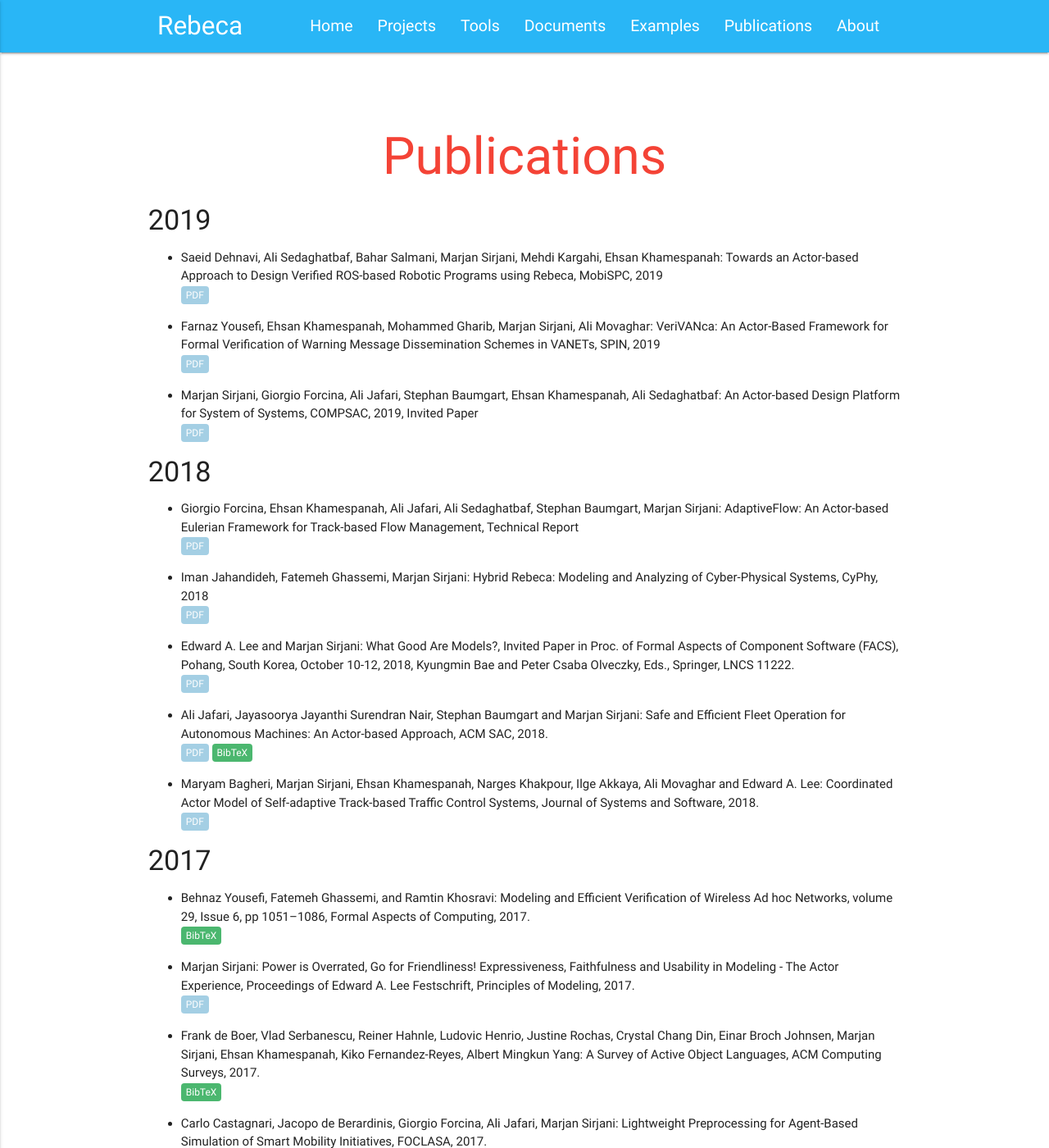
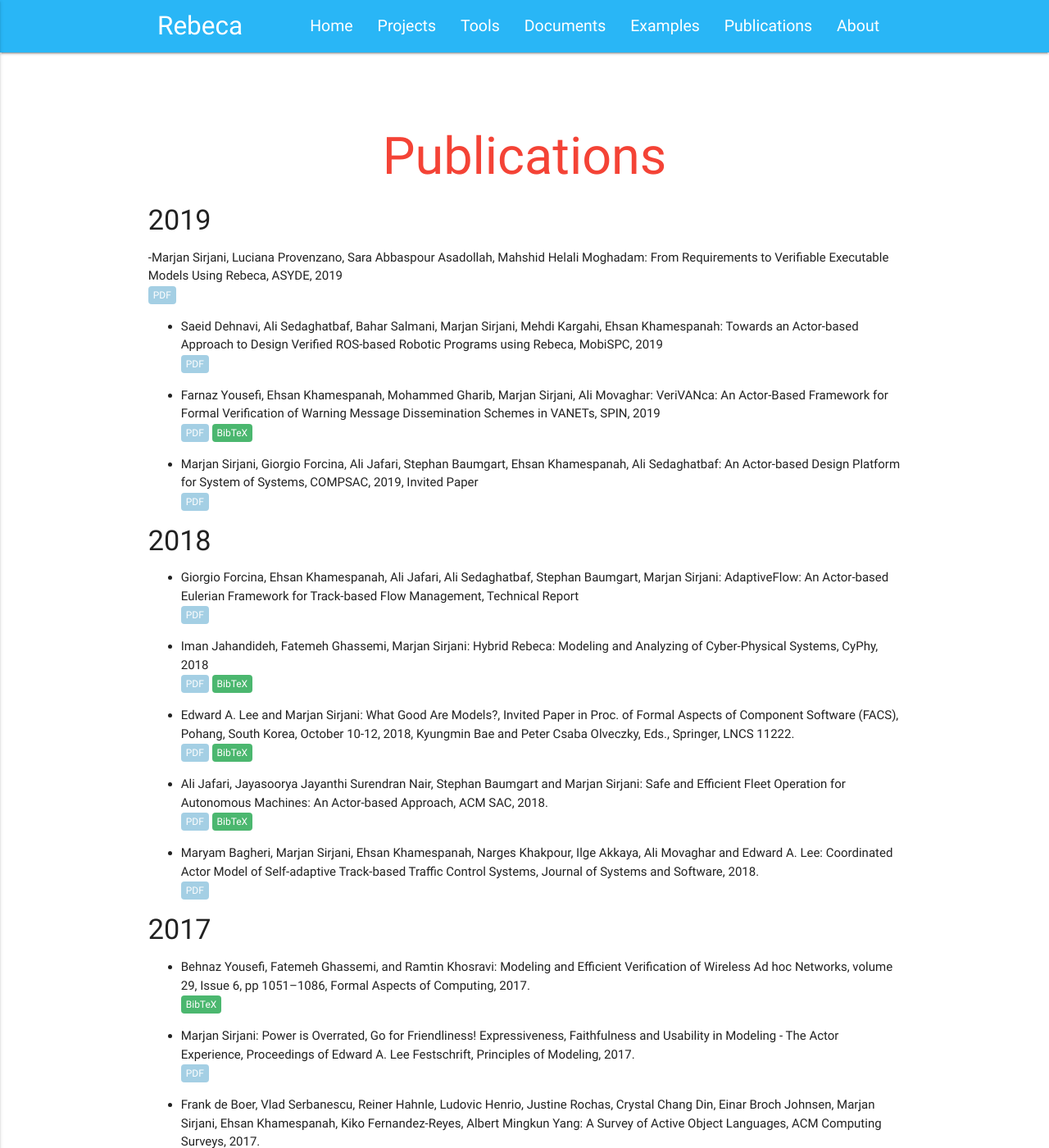
Before and after one commit to rebeca-lang/rebeca-lang.github.io, a Jekyll site: the page built from publications.md, in a window 1280 px wide and 1400 px high. Shown: the whole window at 82% size. Built offline with Jekyll 4.4.1, drawn with Linux system fonts in a browser that asks for light colours.

Commit message:
Some of new publications and links to their bibtexs in dblp is added.

```diff
--- a/publications.md
+++ b/publications.md
@@ -7,15 +7,20 @@ redirect_from: "/wiki/pmwiki.php/Rebeca/Publications"
 
 #### 2019
 
+-Marjan Sirjani, Luciana Provenzano, Sara Abbaspour Asadollah, Mahshid Helali Moghadam: From Requirements to Verifiable Executable Models Using Rebeca, ASYDE, 2019
+\\
+<a class="link link_pdf" href="/assets/papers/2019/From-Requirements-to-Verifiable-Executable-Models-Using-Rebeca.pdf">PDF</a>
+
 - Saeid Dehnavi, Ali Sedaghatbaf, Bahar Salmani, Marjan Sirjani, Mehdi Kargahi, Ehsan Khamespanah: Towards an Actor-based Approach to Design Verified ROS-based Robotic Programs using Rebeca, MobiSPC, 2019
 \\
 <a class="link link_pdf" href="/assets/papers/2019/Towards-an-Actor-based-Approach-to-Design-Verified-ROS-based-Robotic-Programs-using-Rebeca.pdf">PDF</a>
 
 
-
 - Farnaz Yousefi, Ehsan Khamespanah, Mohammed Gharib, Marjan Sirjani, Ali Movaghar: VeriVANca: An Actor-Based Framework for Formal Verification of Warning Message Dissemination Schemes in VANETs, SPIN, 2019
 \\
 <a class="link link_pdf" href="/assets/papers/2019/VeriVANca-An-Actor-Based-Framework-for-Formal-Verification-of-Warning-Message-Dissemination-Schemes-in-VANETs.pdf">PDF</a>
+<a class="link link_bibtex" href="https://dblp.org/rec/bibtex/conf/spin/YousefiKGSM19">BibTeX</a>
+
 
 - Marjan Sirjani, Giorgio Forcina, Ali Jafari, Stephan Baumgart, Ehsan Khamespanah, Ali Sedaghatbaf: An Actor-based Design Platform for System of Systems, COMPSAC, 2019, Invited Paper
 \\
@@ -29,9 +34,11 @@ redirect_from: "/wiki/pmwiki.php/Rebeca/Publications"
 - Iman Jahandideh, Fatemeh Ghassemi, Marjan Sirjani: Hybrid Rebeca: Modeling and Analyzing of Cyber-Physical Systems, CyPhy, 2018
 \\
 <a class="link link_pdf" href="/assets/papers/2018/Hybrid-Rebeca-Modeling-and-Analyzing-of-Cyber-Physical-System.pdf">PDF</a>
+<a class="link link_bibtex" href="https://dblp.org/rec/bibtex/conf/cyphy/JahandidehGS18">BibTeX</a>
 
 - Edward A. Lee and Marjan Sirjani: What Good Are Models?, Invited Paper in Proc. of Formal Aspects of Component Software (FACS), Pohang, South Korea, October 10-12, 2018, Kyungmin Bae and Peter Csaba Olveczky, Eds., Springer, LNCS 11222. \\
 <a class="link link_pdf" href="/assets/papers/2018/What-Good-Are-Models.pdf">PDF</a>
+<a class="link link_bibtex" href="https://dblp.org/rec/bibtex/conf/facs2/LeeS18">BibTeX</a>
 
 - Ali Jafari, Jayasoorya Jayanthi Surendran Nair, Stephan Baumgart and Marjan Sirjani: Safe and Efficient Fleet Operation for Autonomous Machines: An Actor-based Approach, ACM SAC, 2018. \\
 <a class="link link_pdf" href="/assets/papers/2018/Safe-and-Efficient-Fleet-Operation-for-Autonomous-Machines-An-Actor-based-Approach.pdf">PDF</a>
```
Also changed, not shown: 1 other file.
